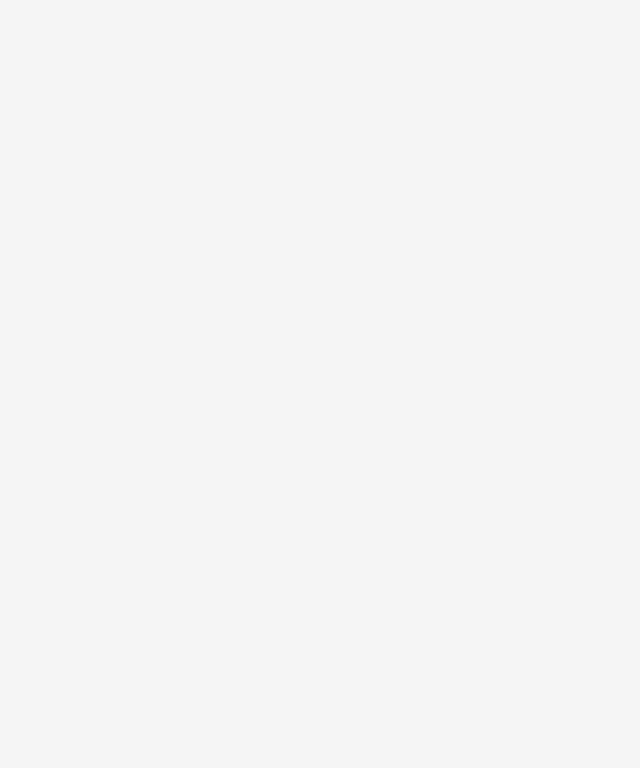
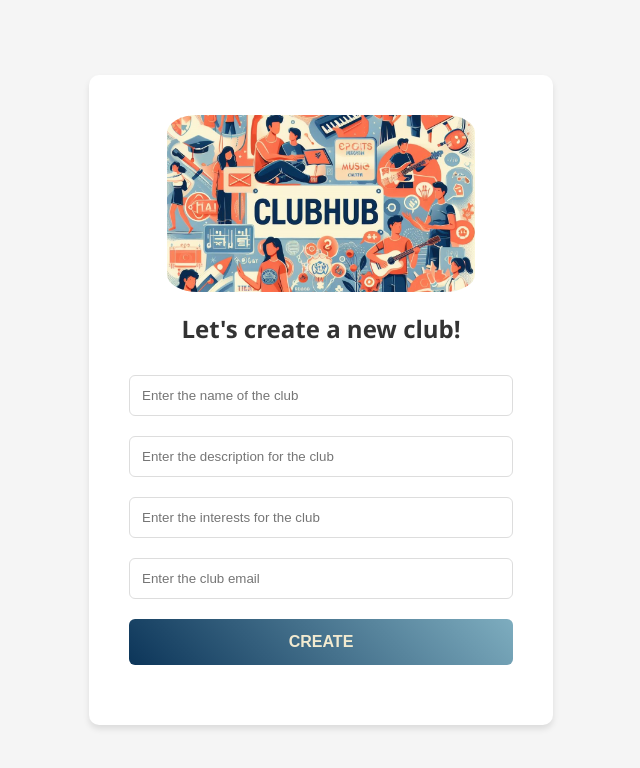
Before and after one commit to Om-Sevak/ClubHub, a React (Create React App) app in the folder client/: page /createClub in a window 1280 px wide. Before the commit this address had no page. Shown: the top 768 px of the page, without its empty margins (311-951 px from the left). Built offline with nearby package versions, Linux system fonts and the light colour scheme.

Commit message:
created the club page

```diff
--- a/client/src/index.js
+++ b/client/src/index.js
@@ -6,6 +6,7 @@ import App from './App';
 import LoginPage from './pages/loginPage';
 import RegisterPage from './pages/registerPage';
 import reportWebVitals from './reportWebVitals';
+import ClubCreatePage from './pages/createClubPage';
 
 const root = ReactDOM.createRoot(document.getElementById('root'));
 root.render(
@@ -15,6 +16,7 @@ root.render(
         <Route path="/login" element={<LoginPage />} />
         <Route path='/register' element={<RegisterPage />} />
         <Route path="/App" element={<App />} />
+        <Route path="/createClub" element={<ClubCreatePage />} />
       </Routes>
     </Router>
   </React.StrictMode>
--- /dev/null
+++ b/client/src/pages/createClubPage.css
@@ -0,0 +1,85 @@
+body {
+    margin: 0;
+    display: flex;
+    justify-content: center;
+    align-items: center;
+    height: 100vh;
+    background-color: #f5f5f5;
+    font-family: 'Segoe UI', Tahoma, Geneva, Verdana, sans-serif;
+}
+
+.logo {
+    display: block;
+    margin: 0 auto;
+    max-width: 80%;
+    margin-bottom: 20px;
+    border-radius: 10%;
+}
+
+.login-container {
+    width: 80%;
+    max-width: 400px;
+    padding: 40px;
+    border-radius: 10px;
+    background-color: #fff;
+    box-shadow: 0 4px 6px rgba(0, 0, 0, 0.1);
+}
+
+h2 {
+    margin-top: 0;
+    margin-bottom: 30px;
+    text-align: center;
+    color: #333;
+    font-size: 24px;
+}
+
+input[type="text"],
+input[type="password"] {
+    width: 100%;
+    padding: 12px;
+    margin-bottom: 20px;
+    border: 1px solid #ddd;
+    border-radius: 6px;
+    box-sizing: border-box;
+    transition: border-color 0.3s ease;
+}
+
+input[type="text"]:focus,
+input[type="password"]:focus,
+button:focus {
+    border-color: #007bff;
+}
+
+button {
+    background: linear-gradient(45deg, #0C3559, #7EADBF);
+    color: #F2EAD0;
+    border: none;
+    border-radius: 6px;
+    cursor: pointer;
+    display: block;
+    width: 100%;
+    margin-bottom: 20px;
+    padding: 14px 24px;
+    font-size: 16px;
+    font-weight: 600;
+    text-transform: uppercase;
+    transition: background 0.3s ease;
+    box-sizing: border-box;
+    outline: none;
+}
+
+button:hover {
+    background: linear-gradient(45deg, #F26A4B, #F26052);
+}
+
+.error-message {
+    color: red;
+    margin-top: 10px;
+    text-align: center;
+}
+
+@media screen and (max-width: 768px) {
+    .login-container {
+        padding: 20px;
+    }
+}
--- /dev/null
+++ b/client/src/pages/createClubPage.js
@@ -0,0 +1,63 @@
+import React, { useState } from 'react';
+
+import './createClubPage.css'; // Import CSS file for styling
+import logo from '../assets/logoIMG.jpeg'; // Import your logo image
+
+
+const ClubCreatePage = () => {
+    const [clubname, setClubName] = useState('');
+    const [clubdescription, setClubDescription] = useState('');
+    const [clubinterest, setClubInterest] = useState('');
+    const [clubemail, setClubEmail] = useState('');
+    const [errorMessage, setErrorMessage] = useState('');
+
+
+    const handleclubcreate = async (e) => {
+        e.preventDefault(); // Prevent default form submission behavior
+        try {
+
+        } catch (error) {
+            console.error('login failed: ', error);
+            setErrorMessage('Invalid email or password');
+        }
+    };
+    return (
+        <div className="create-club-page">
+            <div className="login-container">
+            <img src={logo} alt="Logo" className="logo" />
+                <h2>Let's create a new club!</h2>
+                <form onSubmit={handleclubcreate}>
+                    <input
+                        type="text"
+                        placeholder="Enter the name of the club"
+                        value={clubname}
+                        onChange={(e) => setClubName(e.target.value)}
+                    />
+                    <input
+                        type="text"
+                        placeholder="Enter the description for the club"
+                        value={clubdescription}
+                        onChange={(e) => setClubDescription(e.target.value)}
+                    />
+
+                    <input
+                        type="text"
+                        placeholder="Enter the interests for the club"
+                        value={clubinterest}
+                        onChange={(e) => setClubInterest(e.target.value)}
+                    />
+                    <input
+                        type="text"
+                        placeholder="Enter the club email"
+                        value={clubemail}
+                        onChange={(e) => setClubEmail(e.target.value)}
+                    />
+                    <button type="submit">Create</button>
+                </form>
+                {errorMessage && <p className="error-message">{errorMessage}</p>}
+            </div>
+        </div>
+    );
+};
+
+export default ClubCreatePage;
```
